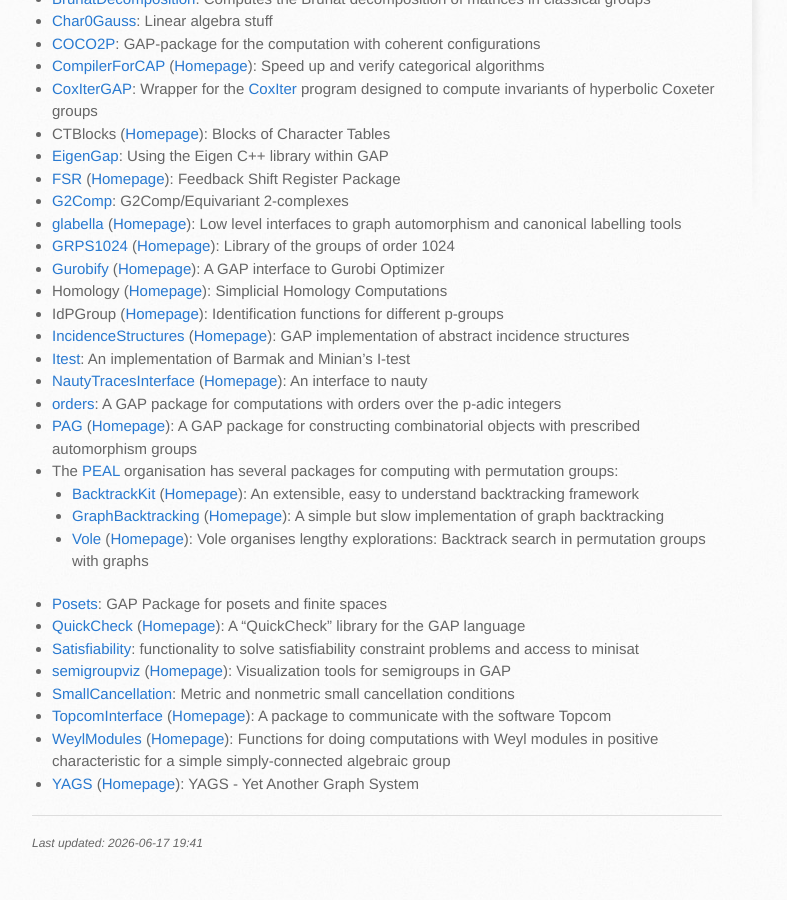
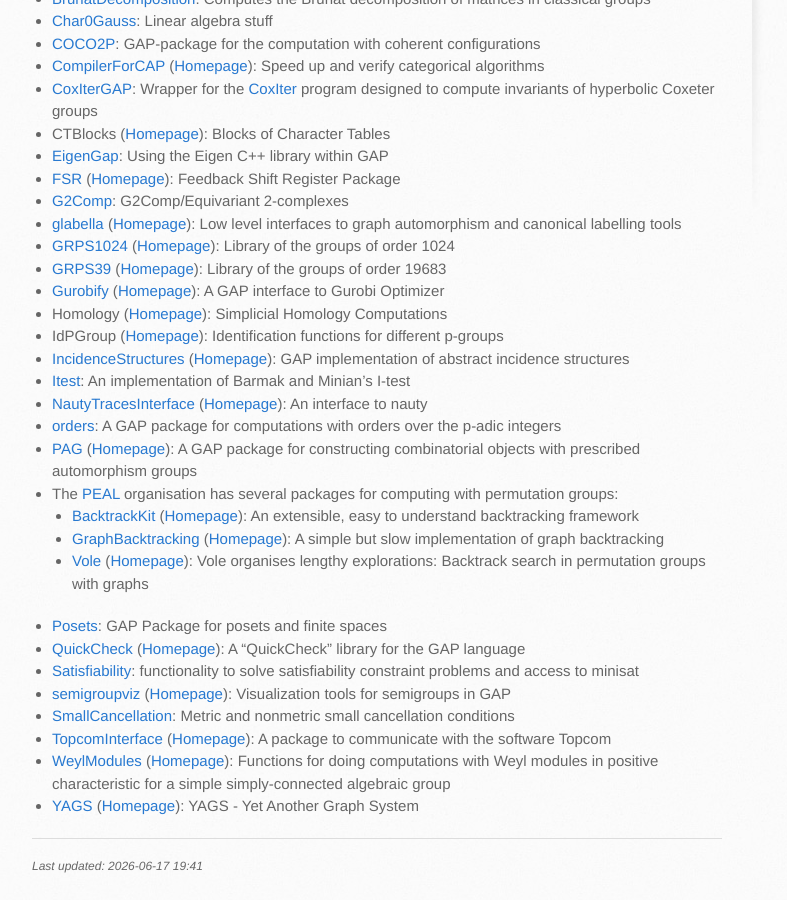
Before and after one commit to gap-packages/gap-packages.github.io, a Jekyll site: the page built from index.md, in a window 1280 px wide and 900 px high, scrolled down 563 px. Shown: the whole window, without its empty margins (138-925 px from the left). Built offline with Jekyll 4.4.1, drawn with Linux system fonts in a browser that asks for light colours.

Commit message:
Update index.md

```diff
--- a/index.md
+++ b/index.md
@@ -28,6 +28,7 @@
 * [G2Comp](https://github.com/isadofschi/g2comp): G2Comp/Equivariant 2-complexes
 * [glabella](https://github.com/nagygp/glabella) ([Homepage](https://nagygp.github.io/glabella)): Low level interfaces to graph automorphism and canonical labelling tools
 * [GRPS1024](https://github.com/davidburrell/GRPS1024) ([Homepage](https://davidburrell.github.io/GRPS1024/)): Library of the groups of order 1024
+* [GRPS39](https://github.com/davidburrell/GRPS39) ([Homepage](https://davidburrell.github.io/GRPS39/)): Library of the groups of order 19683
 * [Gurobify](https://github.com/jesselansdown/Gurobify) ([Homepage](https://jesselansdown.github.io/Gurobify)): A GAP interface to Gurobi Optimizer
 * Homology ([Homepage](https://www-ljk.imag.fr/membres/Jean-Guillaume.Dumas/Homology/)): Simplicial Homology Computations
 * IdPGroup ([Homepage](https://www.iaa.tu-bs.de/henschan/so.html)): Identification functions for different p-groups
```
